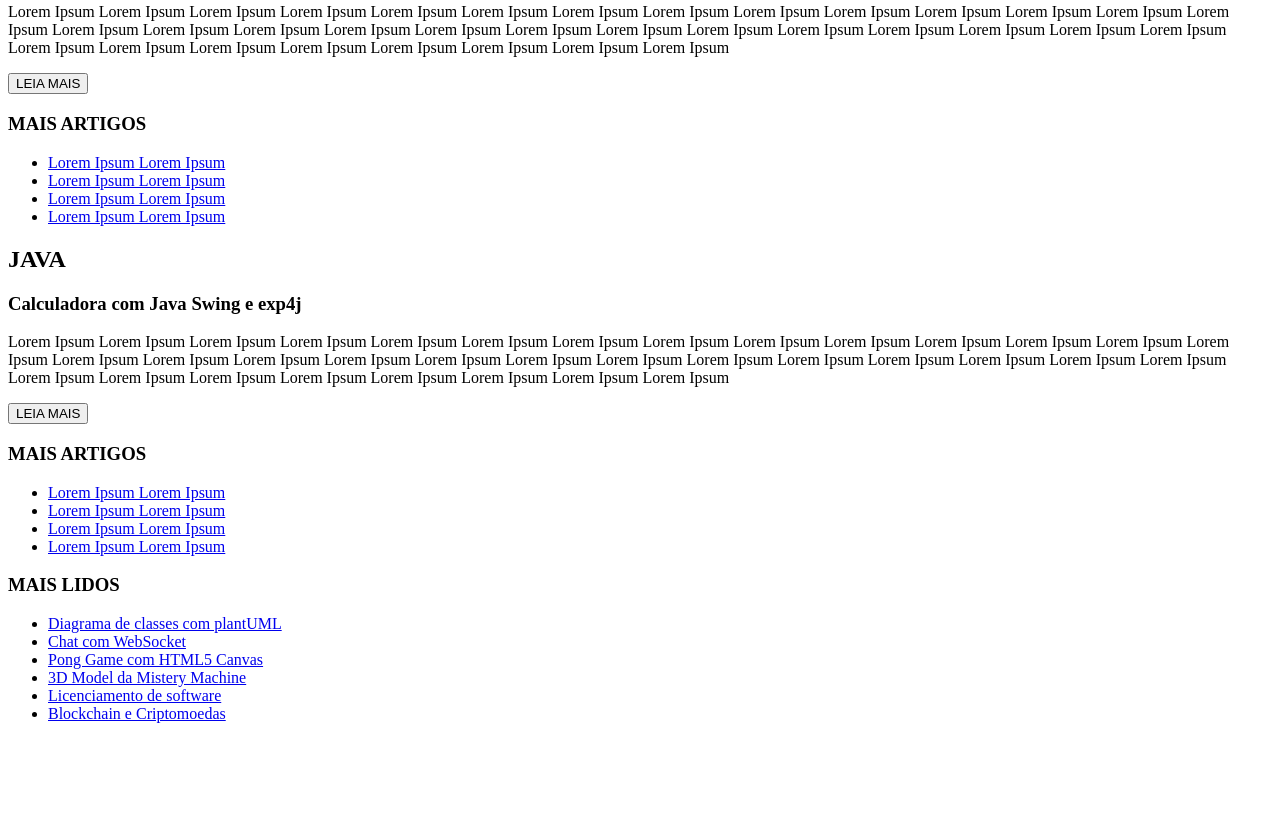
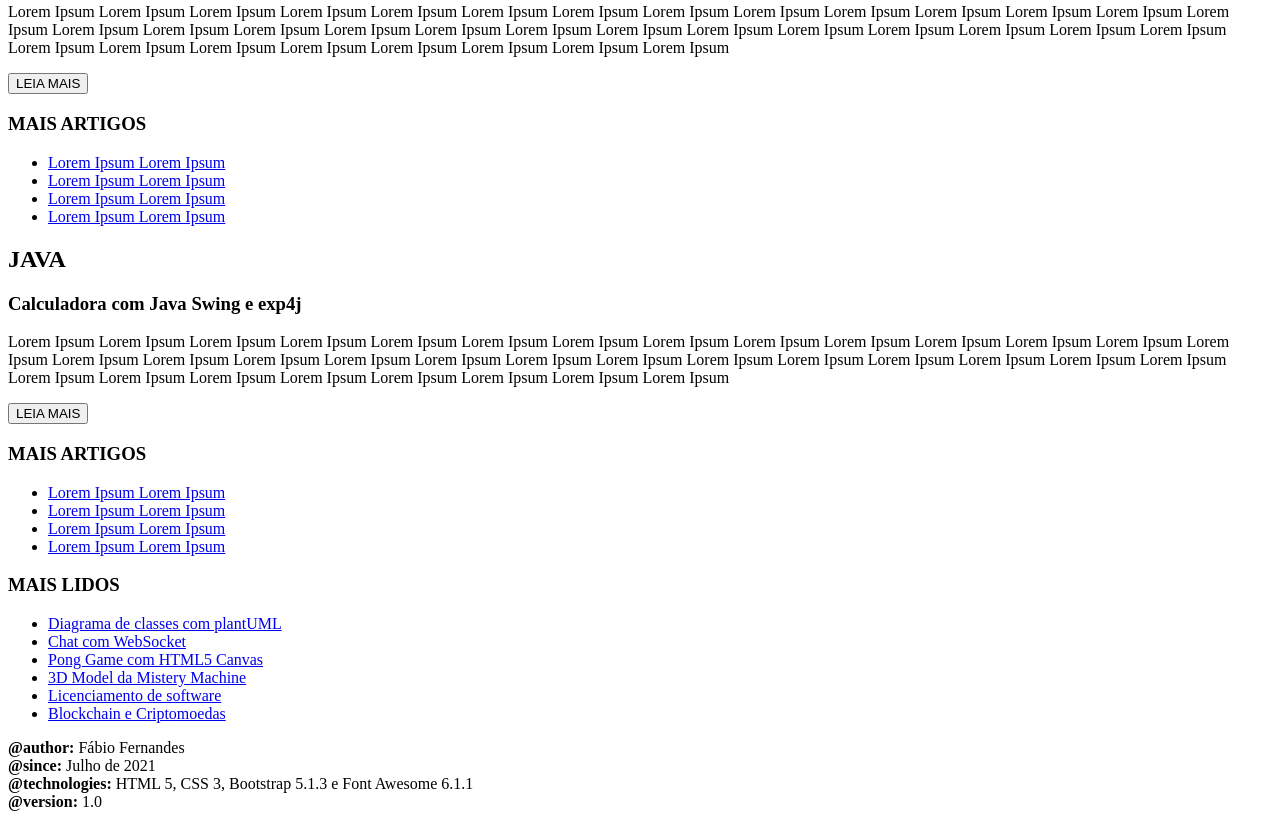
Before and after one commit to ffernandes2021/p8, a plain HTML site: page p8/index.html in a window 1280 px wide. Shown: the part 736-1555 px from the top of the page. Before the commit the page ends 1475 px from the top, so only its background shows below. Drawn offline with Linux system fonts and the light colour scheme.

Commit message:
commit9-footer-childrens

```diff
--- a/p8/index.html
+++ b/p8/index.html
@@ -86,6 +86,16 @@
                 </div>
             </aside>
         </main>
-        <footer></footer>
+        <footer>
+            <div>
+                <div>
+                    <strong>@author:</strong> Fábio Fernandes<br>
+                    <strong>@since:</strong> Julho de 2021<br>
+                    <strong>@technologies:</strong> HTML 5, CSS 3, Bootstrap 5.1.3 e Font Awesome 6.1.1<br>
+                    <strong>@version:</strong> 1.0
+                </div>
+                <div></div>
+            </div>
+        </footer>
     </body>
 </html>
```
